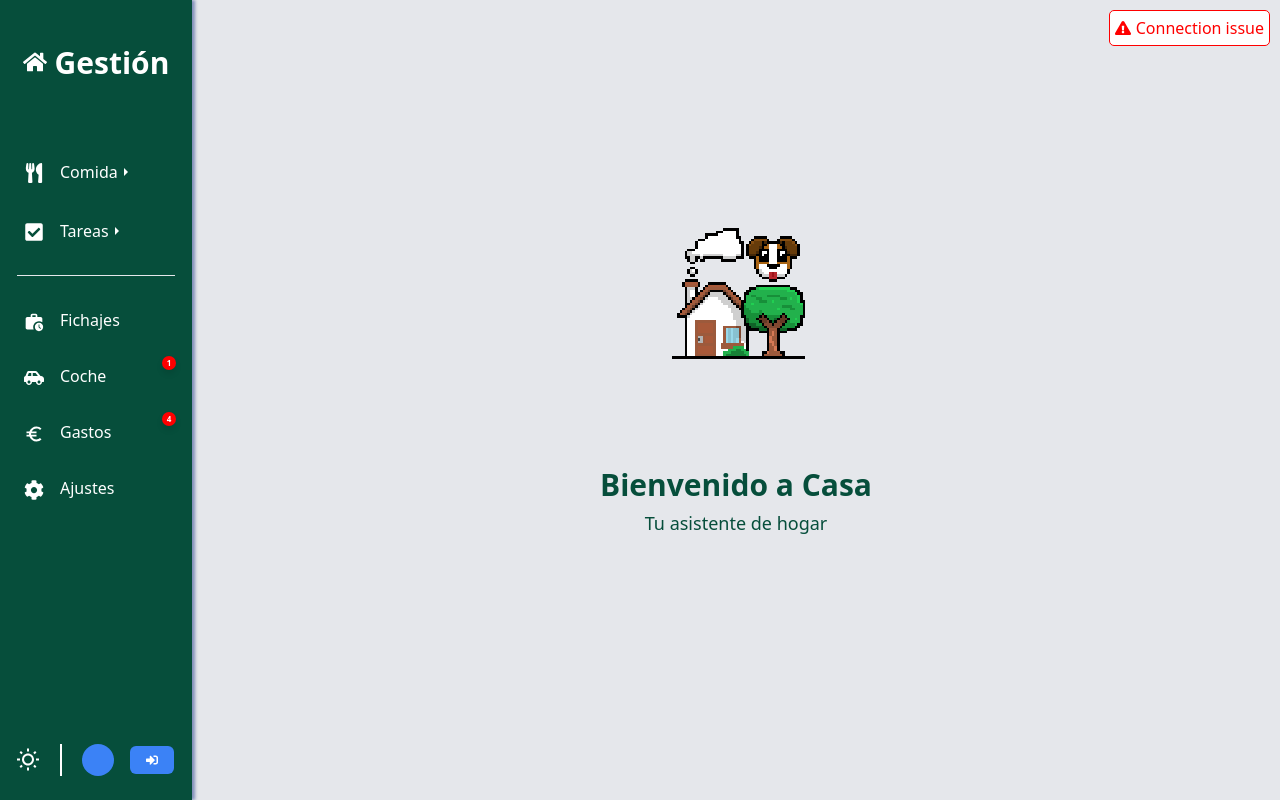
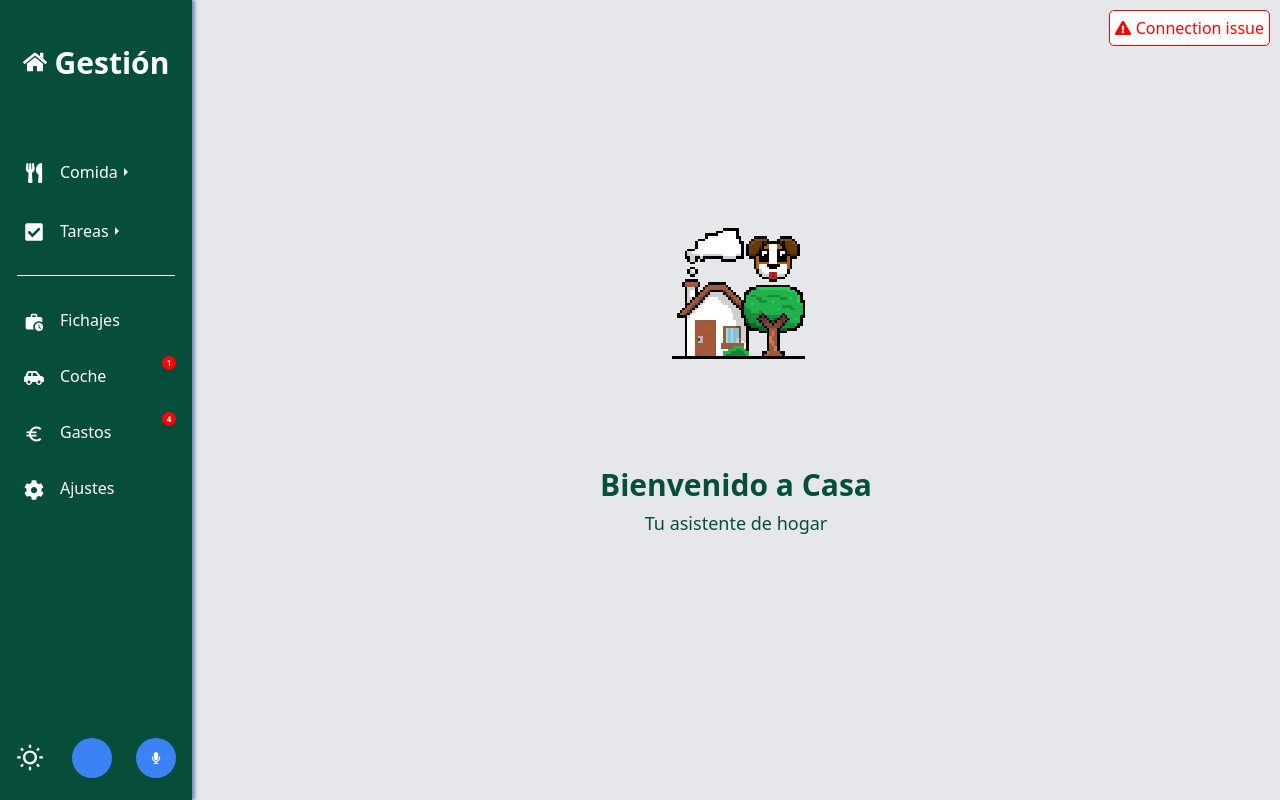
Before and after one commit to Asrlex/home-management, a React (Vite) app: page / in a window 1280 px wide. Built offline with nearby package versions, Linux system fonts and the light colour scheme; no server answers.

Commit message:
speech recognition

```diff
--- /dev/null
+++ b/src/components/menu/Microphone.tsx
@@ -0,0 +1,42 @@
+import { useSpeechRecognition } from '@/hooks/useSpeechRecognition';
+import React, { useState } from 'react';
+import { BsSoundwave } from 'react-icons/bs';
+import { FaMicrophone } from 'react-icons/fa';
+
+const Microphone = () => {
+  const [listening, setListening] = useState(false);
+  const handleVoiceCommand = (text: string) => {
+    setListening(false);
+    console.log('Voice command:', text);
+    if (text.toLowerCase().includes('tarea')) {
+      console.log('Tarea detected');
+    } else if (text.toLowerCase().includes('lista de la compra')) {
+      console.log('Lista de la compra detected');
+    }
+  };
+
+  const { startRecognition, stopRecognition } =
+    useSpeechRecognition(handleVoiceCommand);
+
+  const handleVoiceCommandClick = () => {
+    if (!listening) {
+      setListening(true);
+      startRecognition();
+    } else {
+      setListening(false);
+      stopRecognition();
+    }
+  };
+
+  return (
+    <button className="microphoneButton" onClick={handleVoiceCommandClick}>
+      {listening ? (
+        <BsSoundwave className="microphoneIcon" />
+      ) : (
+        <FaMicrophone className="microphoneIcon" />
+      )}
+    </button>
+  );
+};
+
+export default Microphone;
--- a/src/components/menu/Sidebar.tsx
+++ b/src/components/menu/Sidebar.tsx
@@ -14,6 +14,7 @@ import { FaBoxes } from 'react-icons/fa';
 import ToggleMode from './TogglerSection';
 import React, { useEffect } from 'react';
 import useNotificationStore from '@/store/NotificationStore';
+import Microphone from './Microphone';
 
 interface SidebarProps {
   onSelectSection: (section: string) => void;
@@ -137,6 +138,7 @@ const Sidebar: React.FC<SidebarProps> = ({ onSelectSection, section }) => {
       <div className="toggleMode">
         <ToggleMode />
         <AuthButton />
+        <Microphone />
       </div>
     </div>
   );
--- a/src/components/users/AuthButton.tsx
+++ b/src/components/users/AuthButton.tsx
@@ -34,7 +34,7 @@ const AuthButton = () => {
     };
   }, []);
 
-  return isCompact ? (
+  return (
     <button
       className="authButtonCompact"
       onClick={handleAuthAction}
@@ -53,15 +53,6 @@ const AuthButton = () => {
         </div>
       )}
     </button>
-  ) : (
-    <div className="authButtonContainer">
-      <div className="authPill">
-        {loginStatus === 'authenticated' && user.userEmail.slice(0, 2)}
-      </div>
-      <button className="authButton" onClick={handleAuthAction}>
-        {loginStatus === 'authenticated' ? <FaSignOutAlt /> : <FaSignInAlt />}
-      </button>
-    </div>
   );
 };
 
--- a/src/hooks/axiosRequest.tsx
+++ b/src/hooks/axiosRequest.tsx
@@ -5,7 +5,7 @@ import { StoreEnum } from '@/store/entities/enums/store.enum';
 import axios from 'axios';
 import { addRequest } from './offline/offlineQueue';
 
-export const axiosRequest = async <T extends Record<string, object>>(
+export const axiosRequest = async <T extends object>(
   method: HttpEnum,
   url: string,
   params: Record<string, string | number | boolean> = {},
@@ -22,7 +22,7 @@ export const axiosRequest = async <T extends Record<string, object>>(
         Authorization: `${HttpEnum.BEARER} ${authToken}`,
       }),
     };
-    if (!navigator.onLine) {
+    if (method === HttpEnum.POST && !navigator.onLine) {
       await addRequest({ method, url, headers, params, body });
       console.log('Request queued for offline sync:', { method, url });
       return;
--- a/src/hooks/offline/offlineQueue.tsx
+++ b/src/hooks/offline/offlineQueue.tsx
@@ -11,7 +11,7 @@ export interface RequestData {
     Accept: HttpEnum;
   };
   params: Record<string, string | number | boolean>;
-  body: Record<string, object>;
+  body: object;
 }
 
 const dbPromise = openDB('offline-queue', 1, {
--- /dev/null
+++ b/src/hooks/useSpeechRecognition.tsx
@@ -0,0 +1,44 @@
+interface ISpeechRecognition extends EventTarget {
+  lang: string;
+  interimResults: boolean;
+  maxAlternatives: number;
+  onresult: ((event: any) => void) | null;
+  onerror: ((event: any) => void) | null;
+  start(): void;
+  stop(): void;
+}
+
+import { useRef } from 'react';
+
+export function useSpeechRecognition(onCommand: (text: string) => void) {
+  const recognitionRef = useRef<ISpeechRecognition | null>(null);
+
+  const startRecognition = () => {
+    const SpeechRecognition =
+      window.SpeechRecognition || window.webkitSpeechRecognition;
+    if (!SpeechRecognition) {
+      alert('Speech recognition not supported');
+      return;
+    }
+    const recognition = new SpeechRecognition() as ISpeechRecognition;
+    recognition.lang = 'es-ES';
+    recognition.interimResults = false;
+    recognition.maxAlternatives = 1;
+
+    recognition.onresult = (event) => {
+      const transcript = event.results[0][0].transcript.trim();
+      onCommand(transcript);
+    };
+    recognition.onerror = (event: unknown) => {
+      console.error('Speech recognition error', event);
+    };
+    recognition.start();
+    recognitionRef.current = recognition;
+  };
+
+  const stopRecognition = () => {
+    recognitionRef.current?.stop();
+  };
+
+  return { startRecognition, stopRecognition };
+}
--- a/src/styles/css/sidebar.css
+++ b/src/styles/css/sidebar.css
@@ -174,58 +174,48 @@
   position: absolute;
   bottom: 0;
   left: 0;
-  padding: 0.5rem;
+  padding: 0.5rem 0.5rem 0.75rem 0.5rem;
   margin: 0;
   color: var(--barra-text-color);
   font-size: 0.75rem;
   display: flex;
+  flex-direction: column;
   align-items: center;
-  justify-content: space-between;
   gap: 0.75rem;
 }
-
 @media (min-width: 768px) {
   .toggleMode {
     margin: 0.5rem 0;
+    gap: 1rem;
+    display: flex;
+    flex-direction: row;
+    align-items: center;
+    justify-content: space-between;
   }
 }
-
 .toggleModeLight,
 .toggleModeDark {
-  width: 1.5rem;
-  height: 1.5rem;
+  width: 1.75rem;
+  height: 1.75rem;
   margin: 0.5rem;
   border-radius: 0.375rem;
   transition: all 0.2s;
   cursor: pointer;
 }
-
 .toggleModeLight:hover,
 .toggleModeDark:hover {
   color: var(--barra-item-hover-color);
   box-shadow: 0 4px 6px rgba(0, 0, 0, 0.1);
 }
-
 .toggleModeLight.animate,
 .toggleModeDark.animate {
   animation: spinFade 0.3s ease-in-out;
 }
-
-.authButtonContainer {
-  display: flex;
-  gap: 1rem;
-  justify-content: center;
-  align-items: center;
-  margin: 0.5rem 0;
-  transition: all 0.2s;
-  border-left: 2px solid var(--barra-auth-item-border-color);
-  padding-left: 1.25rem;
-}
-
 .authPill,
-.authButtonCompact {
-  width: 2rem;
-  height: 2rem;
+.authButtonCompact,
+.microphoneButton {
+  width: 2.25rem;
+  height: 2.25rem;
   border-radius: 9999px;
   background-color: var(--barra-auth-item-bg-color);
   color: var(--barra-auth-item-text-color);
@@ -236,35 +226,21 @@
   text-transform: uppercase;
   transition: all 0.2s;
 }
-
 .authPill:hover,
 .authButtonCompact:hover {
   background-color: var(--barra-auth-item-hover-bg-color);
 }
-
-.authButton {
-  background-color: var(--barra-auth-item-bg-color);
-  color: var(--barra-auth-item-text-color);
-  padding: 0.5rem 1rem;
-  border-radius: 0.375rem;
-  transition: all 0.2s;
-  cursor: pointer;
+@media (min-width: 768px) {
+  .authButtonCompact,
+  .microphoneButton,
+  .microphoneButton {
+    width: 2.5rem;
+    height: 2.5rem;
+    margin: 0 0.25rem;
+  }
 }
-
-.authButton:hover {
+.microphoneButton:hover {
   background-color: var(--barra-auth-item-hover-bg-color);
-}
-
-.authButtonCompact {
-  position: absolute;
-  bottom: 3.5rem;
-  left: 0.75rem;
-}
-
-@media (min-width: 768px) {
-  .authButtonCompact {
-    position: static;
-  }
 }
 
 .notificationBubble {
```
